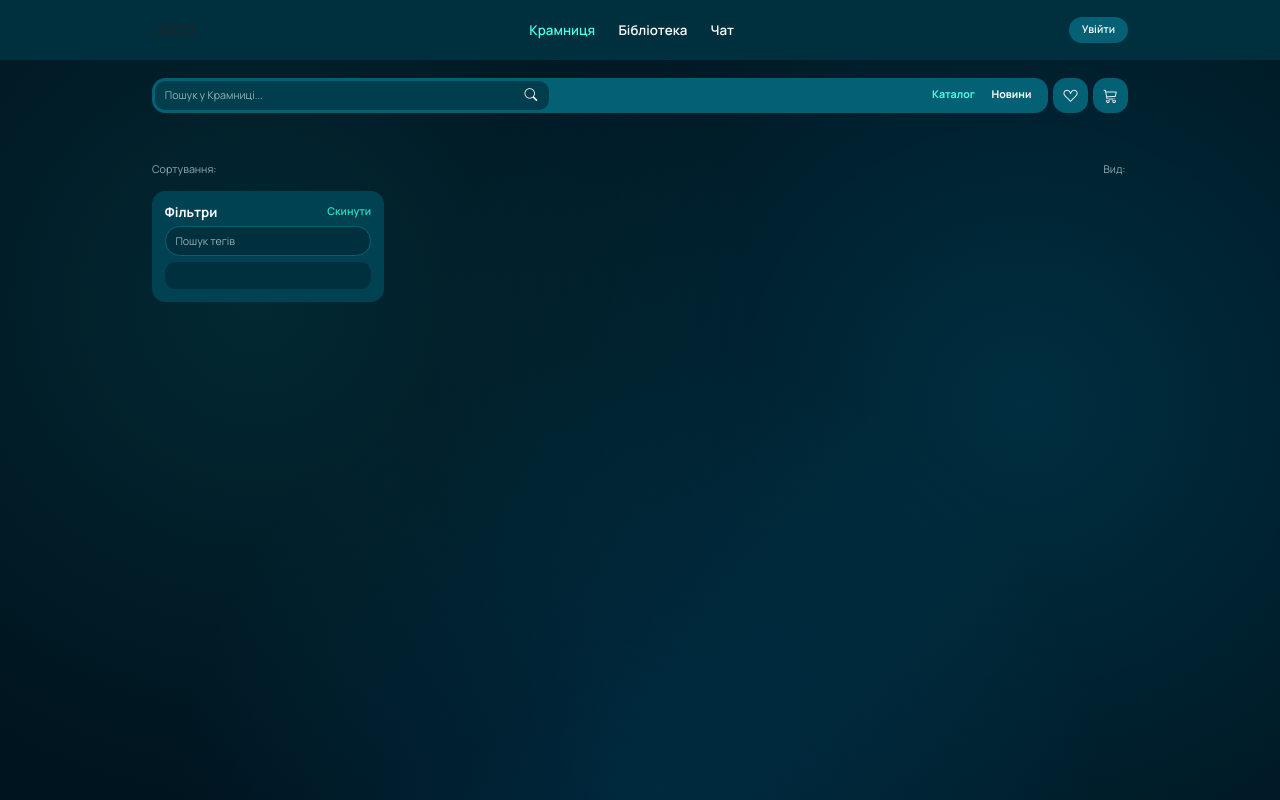
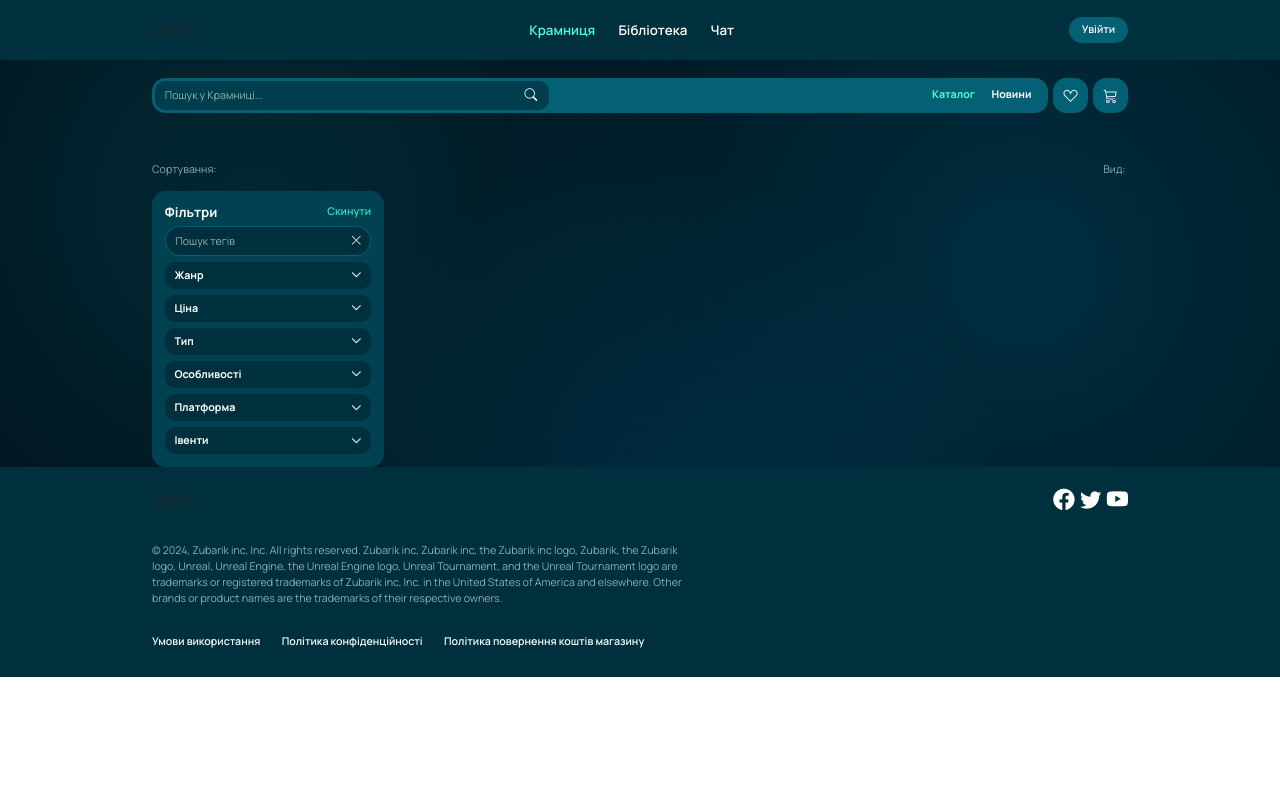
Before and after one commit to kanjo1ndd/gameflow, a React (Vite) app: page /Catalog in a window 1280 px wide. Shown: the top 800 px of the page. Built offline with nearby package versions, Linux system fonts and the light colour scheme; what react-select-country-list would draw is missing.

Commit message:
finish filter

```diff
--- a/package.json
+++ b/package.json
@@ -10,6 +10,7 @@
     "preview": "vite preview"
   },
   "dependencies": {
+    "framer-motion": "^12.23.22",
     "react": "^19.1.1",
     "react-dom": "^19.1.1",
     "react-router-dom": "^7.9.1",
--- a/src/views/catalog/Catalog.css
+++ b/src/views/catalog/Catalog.css
@@ -3,7 +3,6 @@
     flex-direction: column;
     align-items: center;
 
-    height: 100vh;
     width: 100%;
 }
 
--- a/src/views/filters/Filters.css
+++ b/src/views/filters/Filters.css
@@ -19,6 +19,8 @@
     font-size: 0.833vw;
     gap: 0.2vw;
 }
+
+/* Фильтр */
 
 .filter-block {
     display: flex;
@@ -59,12 +61,29 @@
     filter: brightness(1.1);
 }
 
+.block-search-tags {
+    display: flex;
+    position: relative;
+    align-items: center;
+}
+
+.block-search-tags .bi-x-lg {
+    display: flex;
+    position: absolute;
+    color: white;
+    cursor: pointer;
+
+    left: 90%;
+    font-size: 0.9vw;
+}
+
 .search-tags {
     outline: none;
     border: 1px solid rgba(4, 96, 117, 1);
     background-color: rgba(0, 20, 31, 0.4);
     color: rgba(143, 178, 185, 1);
 
+    width: 100%;
     height: 2.292vw;
     padding: 0.75vw;
     font-weight: 400;
@@ -79,8 +98,94 @@
 }
 
 .filter-genre {
+    display: flex;
+    position: relative;
+    flex-direction: column;
+    color: white;
     background-color: rgba(0, 20, 31, 0.4);
 
-    height: 2.083vw;
+
+    font-weight: 700;
+    font-size: 0.833vw;
+    line-height: 120%;
+    letter-spacing: 0%;
     border-radius: 0.833vw;
 }
+
+.genre-header {
+    display: flex;
+    position: relative;
+    align-items: center;
+    justify-content: space-between;
+
+    padding: 0px 0.75vw;
+    min-height: 2.083vw;
+    width: 100%;
+}
+
+.genre-list {
+    overflow: hidden;
+    margin-top: 0.625vw;
+    padding-left: 0.75vw;
+}
+
+.genre-list ul {
+    list-style: none;
+    margin: 0;
+    padding: 0;
+}
+
+.genre-list label {
+    color: rgba(241, 253, 255, 0.8);
+
+    font-weight: 400;
+    font-size: 0.833vw;
+    line-height: 125%;
+    letter-spacing: -1%;
+    padding: 0.417vw 0;
+}
+
+.genre-list label:last-child {
+    margin-bottom: 0.5vw;
+}
+
+.bi-chevron-down,
+.bi-chevron-up {
+    text-shadow: 0 0 1px currentColor;
+}
+
+/* Чекбоксы */
+
+.checkbox {
+    display: flex;
+    align-items: center;
+    cursor: pointer;
+    font-size: 0.9vw;
+    gap: 0.5vw;
+    color: white;
+}
+
+.checkbox input {
+    display: none;
+}
+
+.checkmark {
+    width: 1.042vw;
+    height: 1.042vw;
+    border: 1px solid rgba(36, 229, 194, 1);
+    border-radius: 50%;
+    position: relative;
+    display: inline-block;
+}
+
+.checkbox input:checked + .checkmark::after {
+    content: "";
+    position: absolute;
+    top: 50%;
+    left: 50%;
+    width: 0.6vw;
+    height: 0.6vw;
+    background: rgba(36, 229, 194, 1);
+    border-radius: 50%;
+    transform: translate(-50%, -50%);
+}
--- a/src/views/filters/Filters.jsx
+++ b/src/views/filters/Filters.jsx
@@ -1,18 +1,95 @@
 import './Filters.css'
+import { useState } from "react";
+import { motion, AnimatePresence } from "framer-motion";
 
 export default function Filter() {
+    const filters = [
+        {
+            title: "Жанр",
+            options: ["Action", "Adventure", "RPG", "Strategy"],
+        },
+        {
+            title: "Ціна",
+            options: ["Бескоштовно", "До 100 гривень", "До 300 гривень", "До 600 гривень", "До 900 гривень", "Без обмежень"],
+        },
+        {
+            title: "Тип",
+            options: ["???", "???"],
+        },
+        {
+            title: "Особливості",
+            options: ["???", "???"],
+        },
+        {
+            title: "Платформа",
+            options: ["PC", "PlayStation", "Xbox", "Switch"],
+        },
+        {
+            title: "Івенти",
+            options: ["???", "???"],
+        },
+    ];
+
+    const [openFilters, setOpenFilters] = useState(
+        filters.reduce((acc, f) => ({ ...acc, [f.title]: false }), {})
+    );
+
+    const toggleFilter = (title) => {
+        setOpenFilters((prev) => ({ ...prev, [title]: !prev[title] }));
+    };
+
+    const [searchText, setSearchText] = useState("");
+
     return <>
         <div className='filter-block'>
             <div className='filter-text'>Фільтри <div className='text-reset'>Скинути</div></div>
-            <input className='search-tags' placeholder='Пошук тегів' />
-            <div className='filter-genre'>
+            <div className='block-search-tags'>
+                <input className='search-tags' placeholder='Пошук тегів' value={searchText}
+                    onChange={(e) => setSearchText(e.target.value)} />
+                <i class="bi bi-x-lg" onClick={() => setSearchText("")} />
+            </div>
+            {filters.map((filter) => (
+                <div className="filter-genre" key={filter.title}>
+                    <div className="genre-header">
+                        {filter.title}{" "}
+                        <i
+                        className={`bi ${openFilters[filter.title] ? "bi-chevron-up" : "bi-chevron-down"}`}
+                        style={{ cursor: "pointer" }}
+                        onClick={() => toggleFilter(filter.title)}
+                        />
+                    </div>
 
-            </div>
+                    <AnimatePresence>
+                        {openFilters[filter.title] && (
+                        <motion.div
+                            className="genre-list"
+                            initial={{ height: 0, opacity: 0 }}
+                            animate={{ height: "auto", opacity: 1 }}
+                            exit={{ height: 0, opacity: 0 }}
+                            transition={{ duration: 0.3 }}
+                        >
+                            <ul>
+                            {filter.options.map((option) => (
+                                <label className="checkbox" key={option}>
+                                <input type="checkbox" />
+                                <span className="checkmark"></span>
+                                {option}
+                                </label>
+                            ))}
+                            </ul>
+                        </motion.div>
+                        )}
+                    </AnimatePresence>
+                </div>
+            ))}
         </div>
     </>;
 }
 
 export function Sorting() {
+
+    const [isMenuOpen, setIsMenuOpen] = useState(false);
+
     return <>
         <div className='sorting-block'>
             <div className='sorting-text'> Сортування:
```
Also changed, not shown: 2 other files (tests, documents, lock files or other folders).
